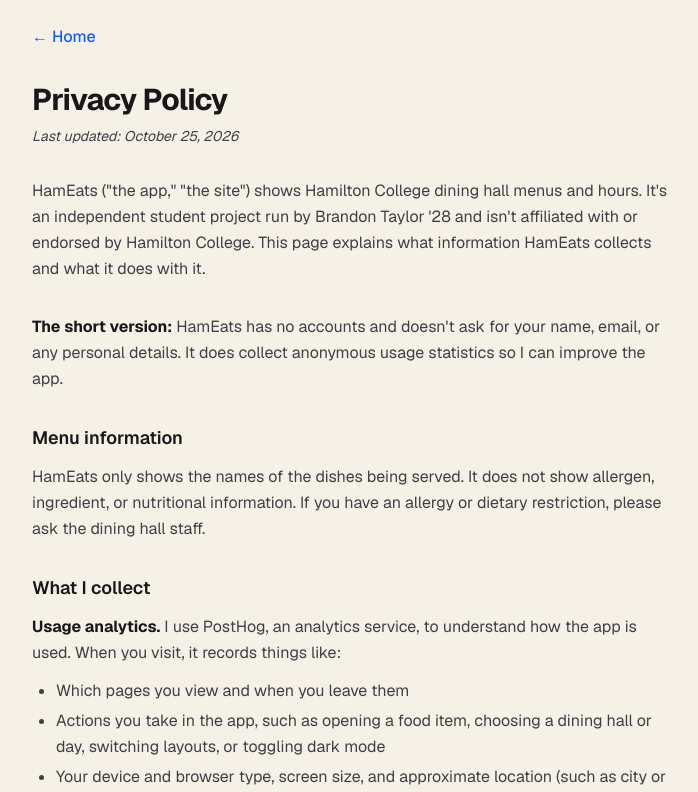
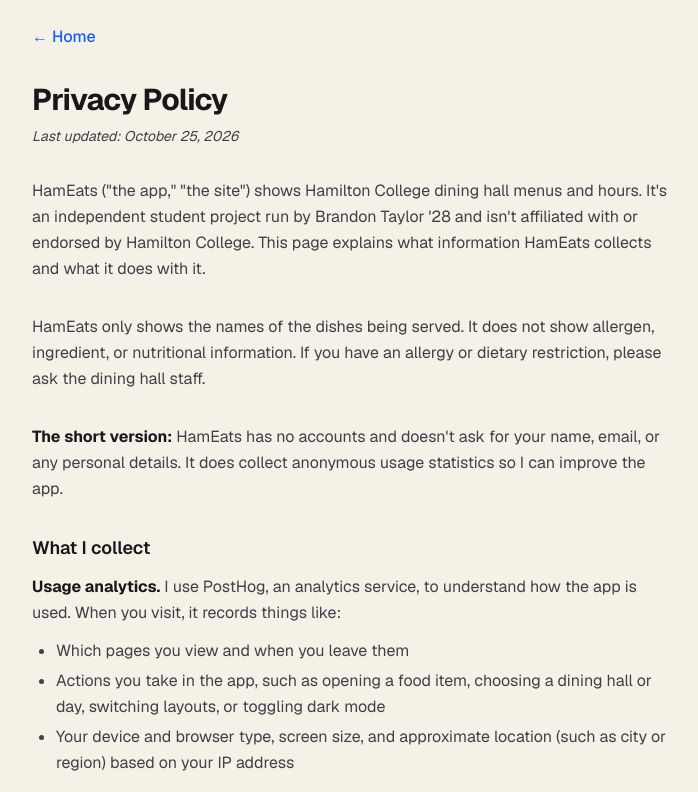
Before and after one commit to HamApps-Club/hameats, a Next.js app in the folder web/: page /privacy in a window 1280 px wide. Shown: the top 792 px of the page, without its empty margins (288-986 px from the left). Built offline with nearby package versions, Linux system fonts and the light colour scheme; no server answers.

Commit message:
Move the dish-names-only note to the top of About and Privacy, without its own heading

```diff
--- a/web/app/about/page.tsx
+++ b/web/app/about/page.tsx
@@ -34,9 +34,6 @@ export default function AboutPage() {
             HamEats is a web app that puts every Hamilton dining hall menu in one place, so you can see what Commons,
             McEwen, the Diner and the Little Pub are serving without clicking around.
           </p>
-        </Section>
-
-        <Section title="Menu Information">
           <p>
             HamEats only shows the names of the dishes being served. It does not show allergen, ingredient, or
             nutritional information. If you have an allergy or dietary restriction, please ask the dining hall staff.
--- a/web/app/privacy/page.tsx
+++ b/web/app/privacy/page.tsx
@@ -36,17 +36,14 @@ export default function PrivacyPage() {
           Hamilton College. This page explains what information HamEats collects and what it does with it.
         </p>
         <p>
+          HamEats only shows the names of the dishes being served. It does not show allergen, ingredient, or
+          nutritional information. If you have an allergy or dietary restriction, please ask the dining hall staff.
+        </p>
+        <p>
           <strong className="text-zinc-900 dark:text-zinc-100">The short version:</strong> HamEats has no accounts and
           doesn&apos;t ask for your name, email, or any personal details. It does collect anonymous usage statistics so
           I can improve the app.
         </p>
-
-        <Section title="Menu information">
-          <p>
-            HamEats only shows the names of the dishes being served. It does not show allergen, ingredient, or
-            nutritional information. If you have an allergy or dietary restriction, please ask the dining hall staff.
-          </p>
-        </Section>
 
         <Section title="What I collect">
           <p>
```
